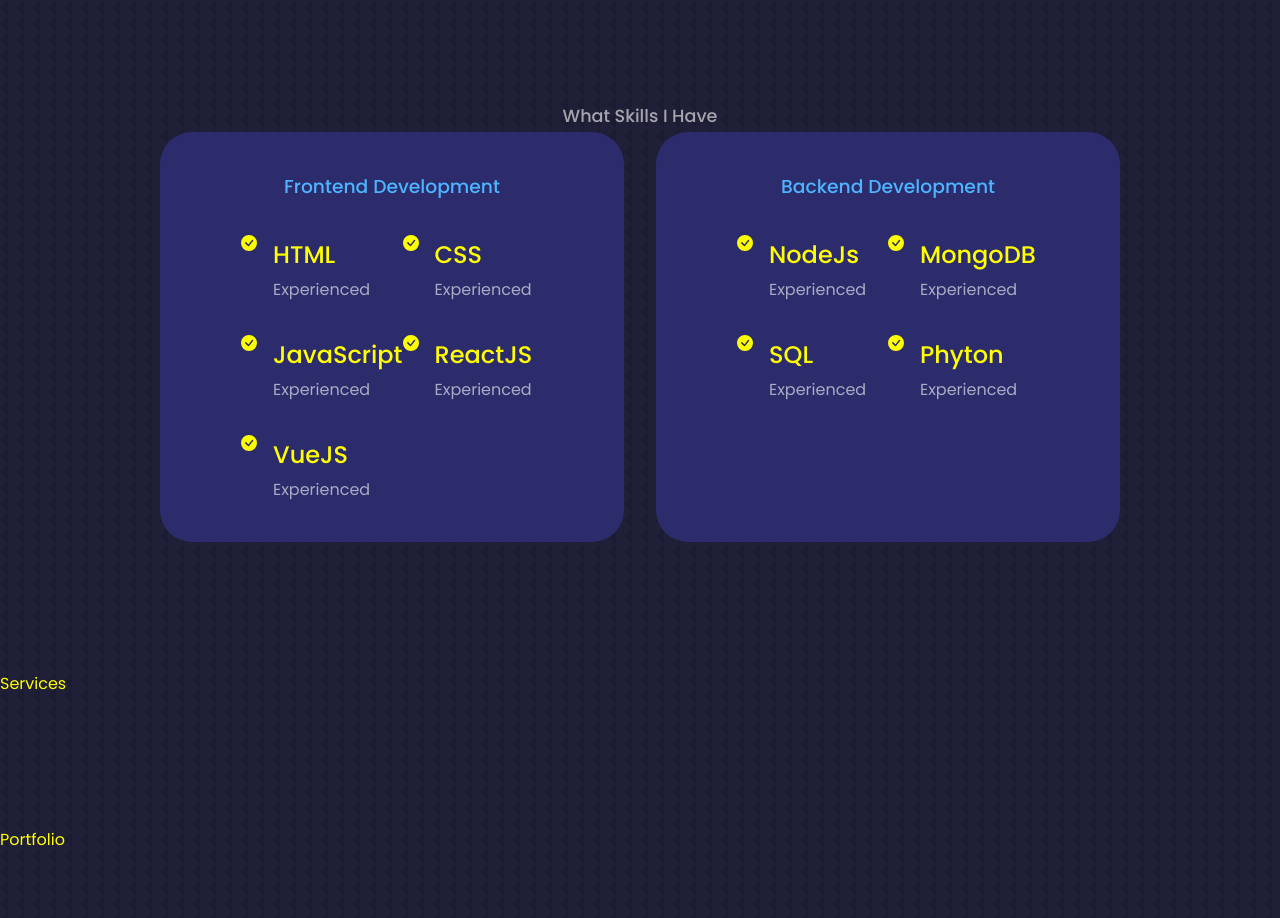
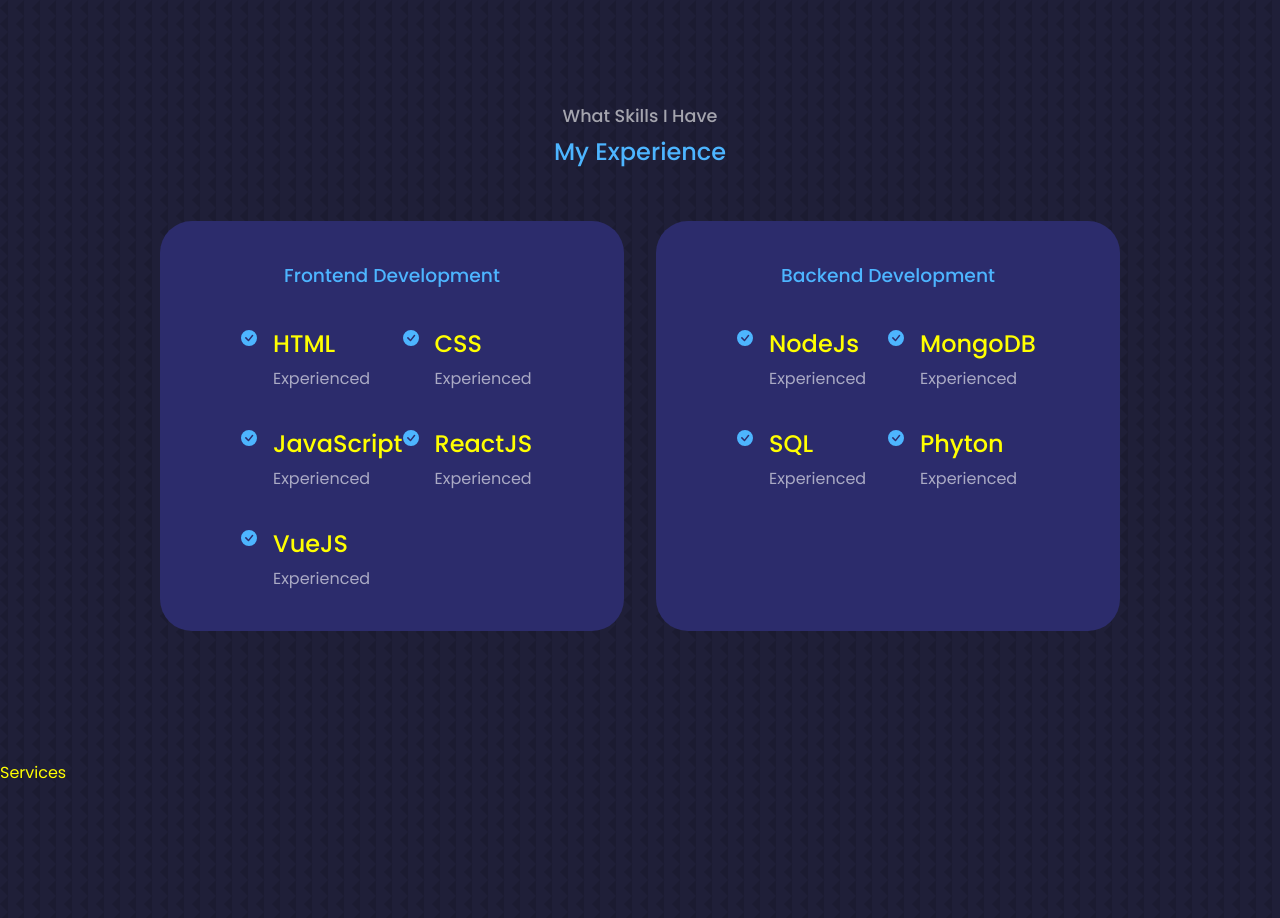
Before and after one commit to Jeremiah-Silva/jeremiah--portfolio, a React (Create React App) app: page / in a window 1280 px wide. Shown: the part 1600-2518 px from the top of the page. Built offline with nearby package versions, Linux system fonts and the light colour scheme.

Commit message:
Updated Experience Component

```diff
--- a/src/components/experience/Experience.jsx
+++ b/src/components/experience/Experience.jsx
@@ -6,41 +6,42 @@ const Experience = () => {
   return (
     <section id='experience'>
       <h5>What Skills I Have</h5>
+      <h2>My Experience</h2>
 
       <div className="container experience__container">
         <div className="experience__frontend">
           <h3>Frontend Development</h3>
           <div className="experience__content">
               <article className='experience__details'>
-              <BsCheckCircleFill />
+              <BsCheckCircleFill className='experience__details-icon'/>
             <div>
               <h2>HTML</h2>
               <medium className='text-light'>Experienced</medium>
             </div>
             </article>
             <article className='experience__details'>
-             <BsCheckCircleFill />
+             <BsCheckCircleFill className='experience__details-icon'/>
              <div>
              <h2>CSS</h2>
              <medium className='text-light'>Experienced</medium>
              </div>
             </article>
             <article className='experience__details'>
-            <BsCheckCircleFill />
+            <BsCheckCircleFill className='experience__details-icon'/>
             <div>
             <h2>JavaScript</h2>
             <medium className='text-light'>Experienced</medium>
             </div>
             </article>
             <article className='experience__details'>
-            <BsCheckCircleFill />
+            <BsCheckCircleFill className='experience__details-icon'/>
             <div>
             <h2>ReactJS</h2>
             <medium className='text-light'>Experienced</medium>
             </div>
             </article>
             <article className='experience__details'>
-            <BsCheckCircleFill />
+            <BsCheckCircleFill className='experience__details-icon'/>
             <div>
             <h2>VueJS</h2>
             <medium className='text-light'>Experienced</medium>
@@ -54,28 +55,28 @@ const Experience = () => {
         <h3>Backend Development</h3>
           <div className="experience__content">
             <article className='experience__details'>
-            <BsCheckCircleFill />
+            <BsCheckCircleFill className='experience__details-icon'/>
             <div>
             <h2>NodeJs</h2>
             <medium className='text-light'>Experienced</medium>
             </div>
             </article>
             <article className='experience__details'>
-            <BsCheckCircleFill />
+            <BsCheckCircleFill className='experience__details-icon'/>
             <div>
             <h2>MongoDB</h2>
             <medium className='text-light'>Experienced</medium>
             </div>
             </article>
             <article className='experience__details'>
-            <BsCheckCircleFill />
+            <BsCheckCircleFill className='experience__details-icon'/>
             <div>
             <h2>SQL</h2>
             <medium className='text-light'>Experienced</medium>
             </div>
             </article>
             <article className='experience__details'>
-            <BsCheckCircleFill />
+            <BsCheckCircleFill className='experience__details-icon'/>
             <div>
             <h2>Phyton</h2>
             <medium className='text-light'>Experienced</medium>
```
